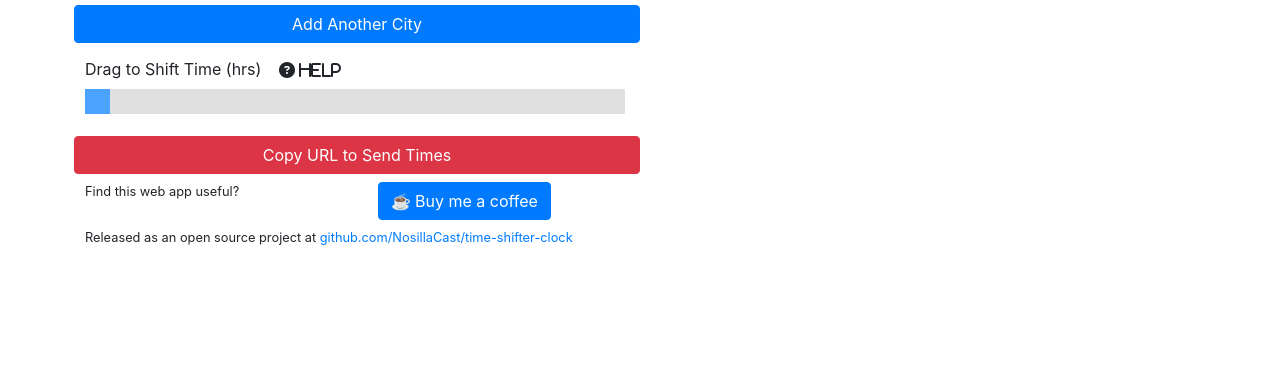
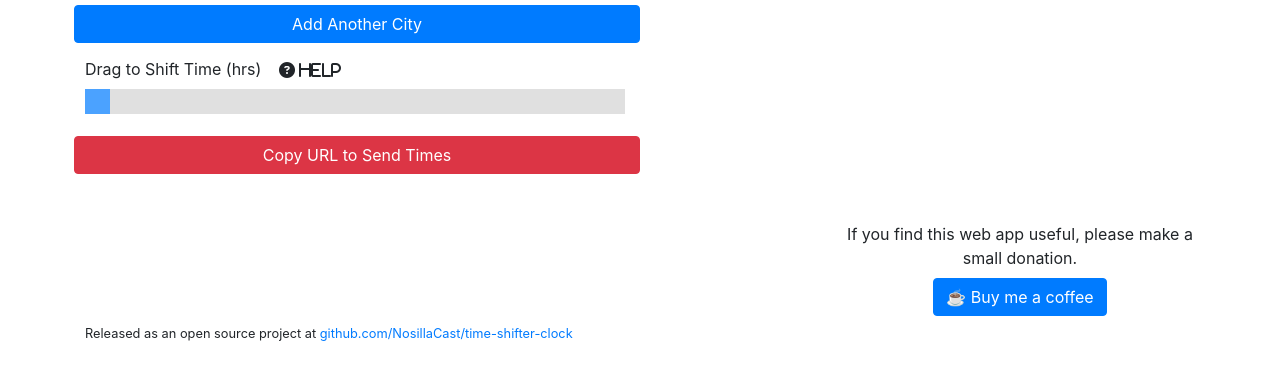
Before and after one commit to podfeet/time-shifter-clock, a plain HTML site: page index.html in a window 1280 px wide. Shown: the part 99-478 px from the top of the page. Drawn offline with nearby package versions, Linux system fonts and the light colour scheme; some packages are replaced by stand-ins of ours; a script that the page names is missing.

Commit message:
Feat: add Buy Me a Coffee button
layout is "meh" at best

```diff
--- a/index.html
+++ b/index.html
@@ -214,37 +214,23 @@
       </div>
       <!-- Close container for Button -->
 
-       <!-- Open 2 containers for Buy Me a Coffee -->
-      <div class="container d-flex vertical-align-middle mt-2 small">
-        <!-- col for useful -->
-        <div class="col-3 text-center">
-          <div class="row">
-            <p class="">
-                Find this web app useful?
-                </p>
-          </div>
-        </div>
-        <!-- col for Buy Me a Coffee button -->
-        <div class="col-4" text-center>
-          <a href="https://podfeet.com/donate" target="_blank" class="btn btn-primary" aria-labelledby="Takes you to a site to let you donate with a credit card or Apple Pay in incrments of $5 so like the price of a cup of coffee">
-            <span class="me-2">☕</span>
-            <span>Buy me a coffee</span>
-          </a>
-        </div>
-      </div>
-
-      <!-- </div> -->
-      <!-- <div class="container d-flex">
-        <div class="col-6">
-          <div class="row">
-            <a href="https://podfeet.com/donate" target="_blank" class="btn btn-light" aria-labelledby="Takes you to a site to let you donate with a credit card or Apple Pay in incrments of $5 so like the price of a cup of coffee">
+      <!-- Open container for Buy Me a Coffee -->
+      <div class="container mt-5">
+        <div class="row justify-content-end">
+          <div class="col-4">
+            <div class="text-center">
+              <div class="mb-2">
+                If you find this web app useful, please make a small donation.
+              </div>
+              <a href="https://podfeet.com/donate" target="_blank" class="btn btn-primary" aria-labelledby="Takes you to a site to let you donate with a credit card or Apple Pay in increments of $5 so like the price of a cup of coffee">
                 <span class="me-2">☕</span>
                 <span>Buy me a coffee</span>
               </a>
+            </div>
           </div>
         </div>
-      </div> -->
-    <!-- Close containers for Buy Me a Coffee -->
+      </div>
+      <!-- Close container for Buy Me a Coffee -->
 
     <!-- Credits -->
     <div class="container mt-2">
```
